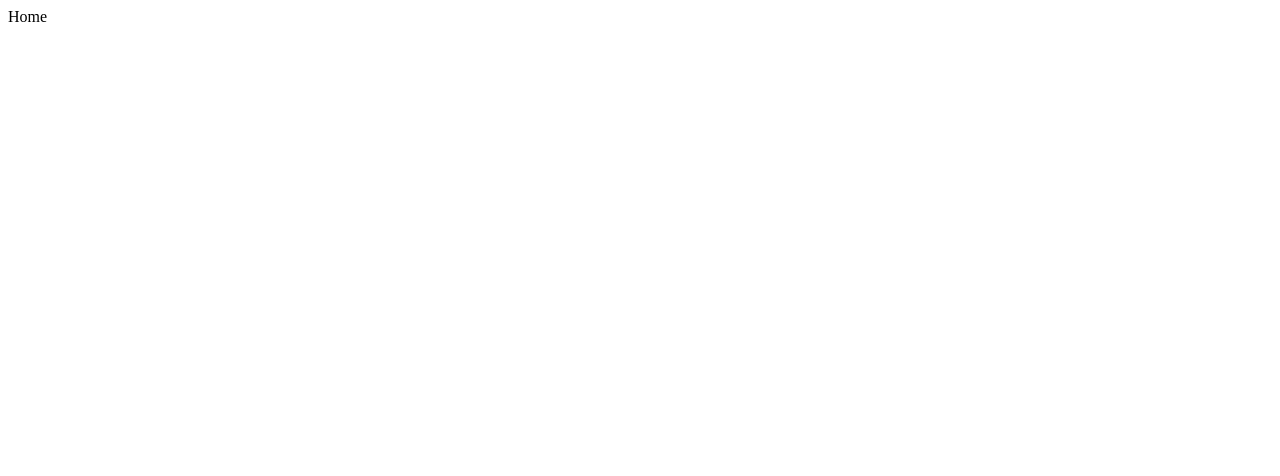
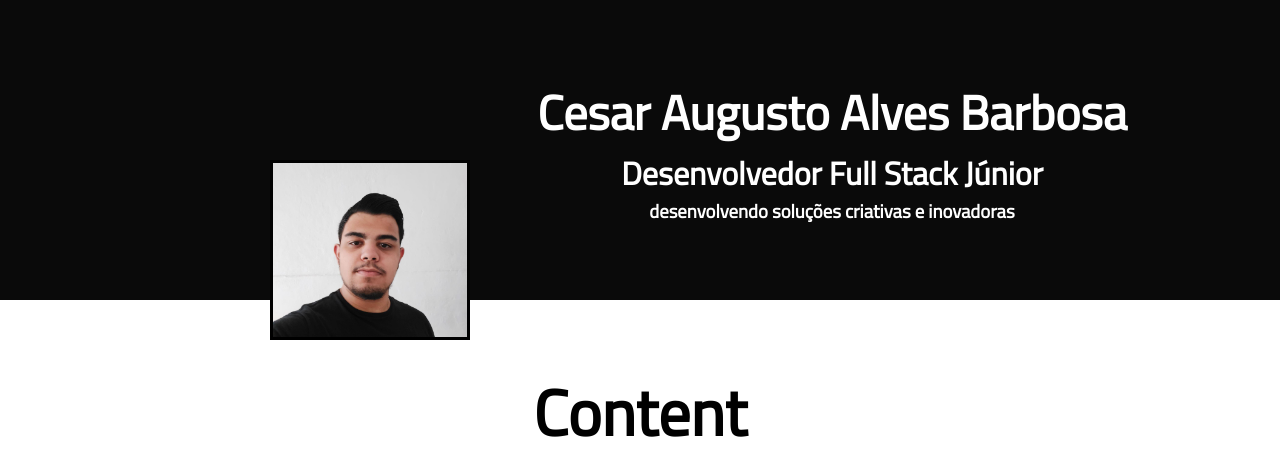
Before and after one commit to cesar-augusto-alves-barbosa/cesar.augusto.alves.barbosa, a Next.js app: page / in a window 1280 px wide. Shown: the top 476 px of the page. Built offline with nearby package versions, Linux system fonts and the light colour scheme.

Commit message:
Creating first content

```diff
--- /dev/null
+++ b/css/global.css
@@ -0,0 +1,12 @@
+@import url('https://fonts.googleapis.com/css2?family=Titillium+Web&display=swap');
+
+:root {
+    --primary-color: rgb(10, 10, 10);
+}
+
+* {
+    box-sizing: border-box;
+    margin: 0;
+    padding: 0;
+    font-family: 'Titillium Web', sans-serif;
+}
--- /dev/null
+++ b/css/index.css
@@ -0,0 +1,109 @@
+.head_banner_code {
+    color: white;
+    background-color: var(--primary-color);
+
+    height: 300px;
+
+    display: flex;
+    justify-content: center;
+}
+
+.box_txt_banner_code {
+    width: 80%;
+
+    display: flex;
+    flex-direction: column;
+    justify-content: center;
+
+    margin-left: 30%;
+}
+
+.name_banner_code {
+    font-size: 3em;
+
+    align-self: center;
+
+    animation: anm-title-banner-code 1s ease-out;
+}
+
+.title_banner_code {
+    font-size: 2em;
+
+    align-self: center;
+
+    animation: anm-subtitle-banner-code 1.5s ease-out;
+}
+
+.sub_title_banner_code {
+    align-self: center;
+
+    animation: anm-subtitle-banner-code 2s ease-out;
+}
+
+.wrapper_profile_img {
+    width: 200px;
+    height: 180px;
+
+    overflow: hidden;
+
+    position: absolute;
+
+    margin: 160px 0px 0px 270px;
+
+    border: 3px solid black;
+
+    left: 0px;
+}
+
+.main_container_index {
+    text-align: center;
+
+    font-size: 2em;
+
+    margin-top: 100px;
+
+    width: 100%;
+
+    animation: anm-content-text 4s infinite ease-in-out;
+}
+
+@keyframes anm-title-banner-code {
+    0% {
+        transform: translateX(-100px);
+        opacity: 0%;
+    }
+    100% {
+        transform: translateX(0px);
+        opacity: 100%;
+    }
+}
+
+@keyframes anm-subtitle-banner-code {
+    0% {
+        transform: translateX(-100px);
+        opacity: 0%;
+    }
+    70% {
+        transform: translateX(-100px);
+        opacity: 0%;
+    }
+    100% {
+        transform: translateX(0px);
+        opacity: 100%;
+    }
+}
+
+@keyframes anm-content-text {
+    0% {
+        transform: translateY(0px);
+    }
+    45% {
+        transform: translateY(20px);
+    }
+    45% {
+        transform: translateY(-20px);
+    }
+    100% {
+        transform: translateY(0px);
+    }
+}
--- /dev/null
+++ b/pages/_app.js
@@ -0,0 +1,8 @@
+import App from 'next/app';
+import '../css/global.css';
+import '../css/index.css'
+
+function MyApp({ Component, pageProps }) {
+    return <Component {...pageProps} />
+}
+export default MyApp
--- a/pages/index.js
+++ b/pages/index.js
@@ -1,5 +1,33 @@
+import React from "react";
+import Image from 'next/image';
+import ImgProfile from '../images//perfil_cesar_augusto.png';
+
 function Home() {
-    return <div>Home</div>
+    return (
+        <>
+            <head className="head_banner_code">
+                <figure className="wrapper_profile_img">
+                    <Image src={ImgProfile} className="rounded-full" alt="Imagem de perfil de cesar augusto" />
+                </figure>
+                <div className="box_txt_banner_code">
+                    <h1 className="name_banner_code">
+                        Cesar Augusto Alves Barbosa
+                    </h1>
+                    <h2 className="title_banner_code">
+                        Desenvolvedor Full Stack Júnior
+                    </h2>
+                    <h3 className="sub_title_banner_code">
+                        desenvolvendo soluções criativas e inovadoras
+                    </h3>
+                </div>
+            </head>
+            <main className="main_container_index" >
+                <h2 className="main_container_index" >
+                    Content
+                </h2>
+            </main>
+        </>
+    )
 }
 
 export default Home;
```
Also changed, not shown: images/perfil_cesar_augusto.png (added).
